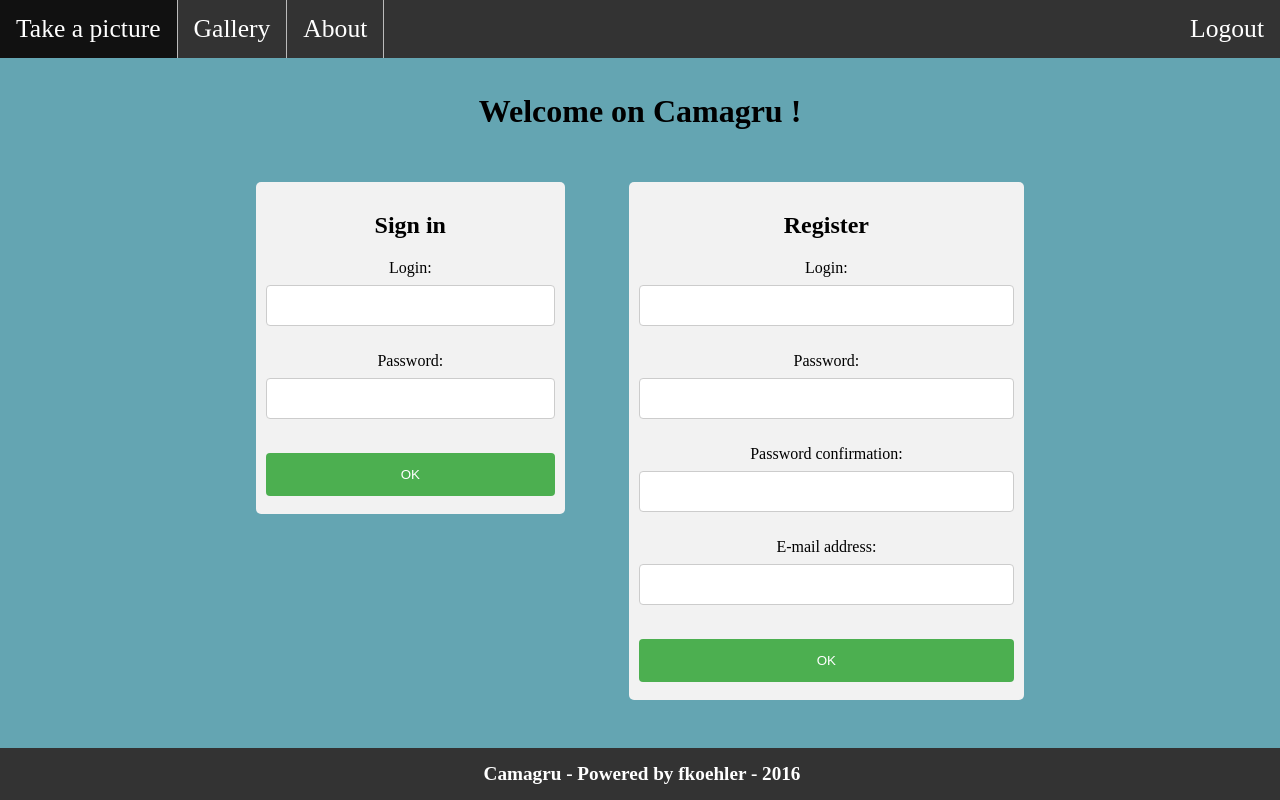
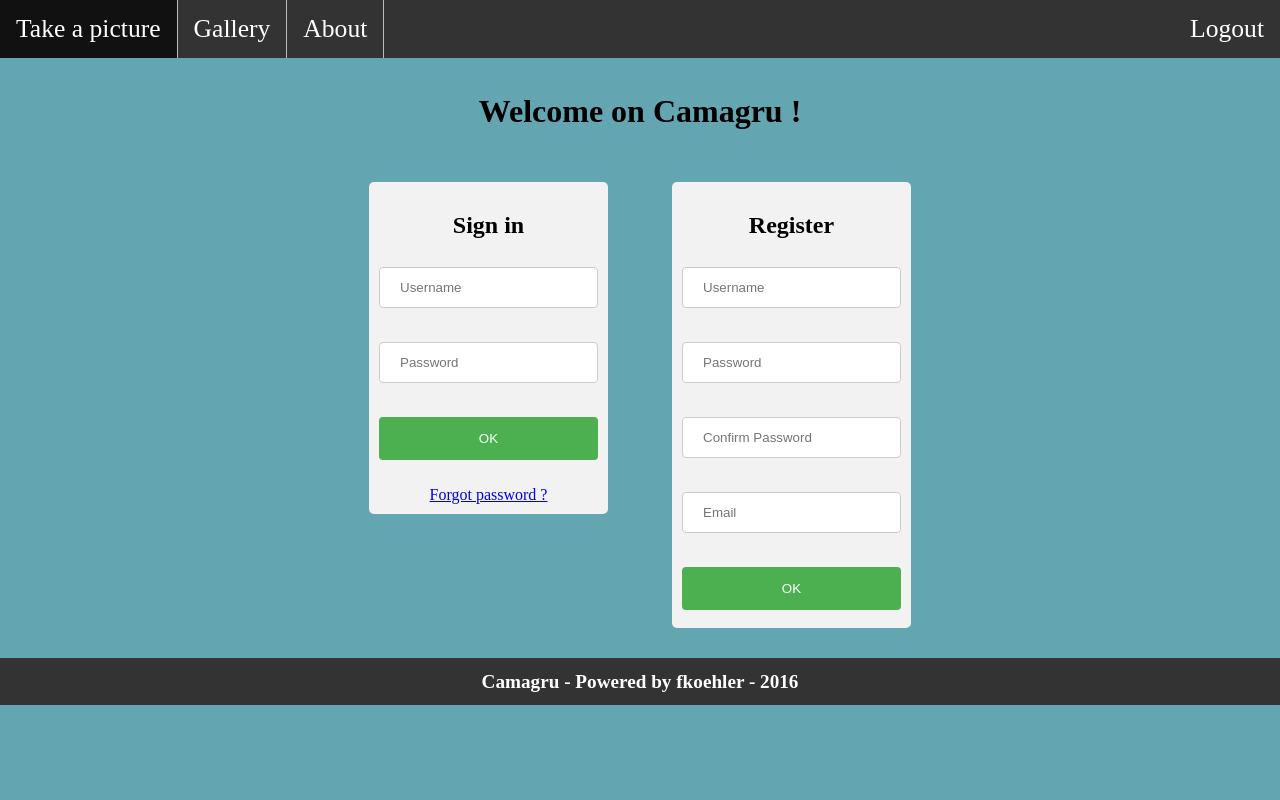
Before and after one commit to fkoehler42/camagru, a PHP site: page / in a window 1280 px wide. Run offline with PHP 8.4, Linux system fonts and the light colour scheme.

Commit message:
forms update, working on login script

```diff
--- a/config/database.php
+++ b/config/database.php
@@ -4,13 +4,11 @@
 
 $db_dsn = 'mysql:host=localhost;charset=utf8';
 $db_user = 'root';
-$db_pass = 'root';
+$db_pass = 'w3bs3rver';
 
 try {
 	$db_handler = new PDO($db_dsn, $db_user, $db_pass);
 	$db_handler->setAttribute(PDO::ATTR_ERRMODE, PDO::ERRMODE_EXCEPTION);
-	/* foreach($dbh->query('SELECT * from FOO') as $row) { */
-	/* print_r($row); */
 }
 catch (PDOException $error) {
 	echo "Database connection failed: " . $error->getMessage() . PHP_EOL;
--- a/index.php
+++ b/index.php
@@ -1,3 +1,7 @@
+<?php
+define('ROOT_DIR', dirname(__FILE__));
+?>
+
 <!DOCTYPE html>
 <html>
 <head>
@@ -10,9 +14,9 @@
 </head>
 <body>
 	<?php
-	include('./public/header.php');
-	include('./public/main.php');
-	include('./public/footer.php');
+	include('public/header.php');
+	include('public/main.php');
+	include('public/footer.php');
 	?>
 </body>
 </html>
--- a/public/main.php
+++ b/public/main.php
@@ -3,24 +3,26 @@
 	<h1>Welcome on Camagru !</h1>
 	<div class="forms">
 		<h2>Sign in</h2>
-		<form method="post" action="login.php">
-  		Login: <input type="text" name="name">
+		<form method="post" action="public/login.php">
+  			<input type="text" name="login" placeholder="Username" maxlength="30">
   			<br><br>
-  		Password: <input type="password" name="signin_pass">
+  			<input type="password" name="passwd" placeholder="Password">
   			<br><br>
   			<input type="submit" name="submit" value="OK">
+  			<br><br>
+			<a href="password_reset.php">Forgot password ?</a>
 		</form>
 	</div>
 	<div class="forms">
 		<h2>Register</h2>
-		<form method="post" action="register.php">
-  		Login: <input type="text" name="name">
+		<form method="post" action="public/register.php">
+  			<input type="text" name="login" placeholder="Username" maxlength="30">
   			<br><br>
-  		Password: <input type="password" name="register_pass">
+	  		<input type="password" name="passwd" placeholder="Password">
   			<br><br>
-  		Password confirmation: <input type="password" name="confirm_pass">
+  			<input type="password" name="passwd_confirm" placeholder="Confirm Password">
   			<br><br>
-		E-mail address: <input type="email" name="email">
+			<input type="email" name="email" placeholder="Email">
   			<br><br>
   			<input type="submit" name="submit" value="OK">
 		</form>
--- a/stylesheets/footer.css
+++ b/stylesheets/footer.css
@@ -2,8 +2,6 @@ footer {
 	width:100%;
 	background-color: #333;
 	position:absolute;
-	bottom:0px;
-	padding:2px;
 	text-align:center;
 }
 
```
Also changed, not shown: public/login.php (added, +17 -0 lines). Lines whose indentation alone changed are shown as unchanged.
